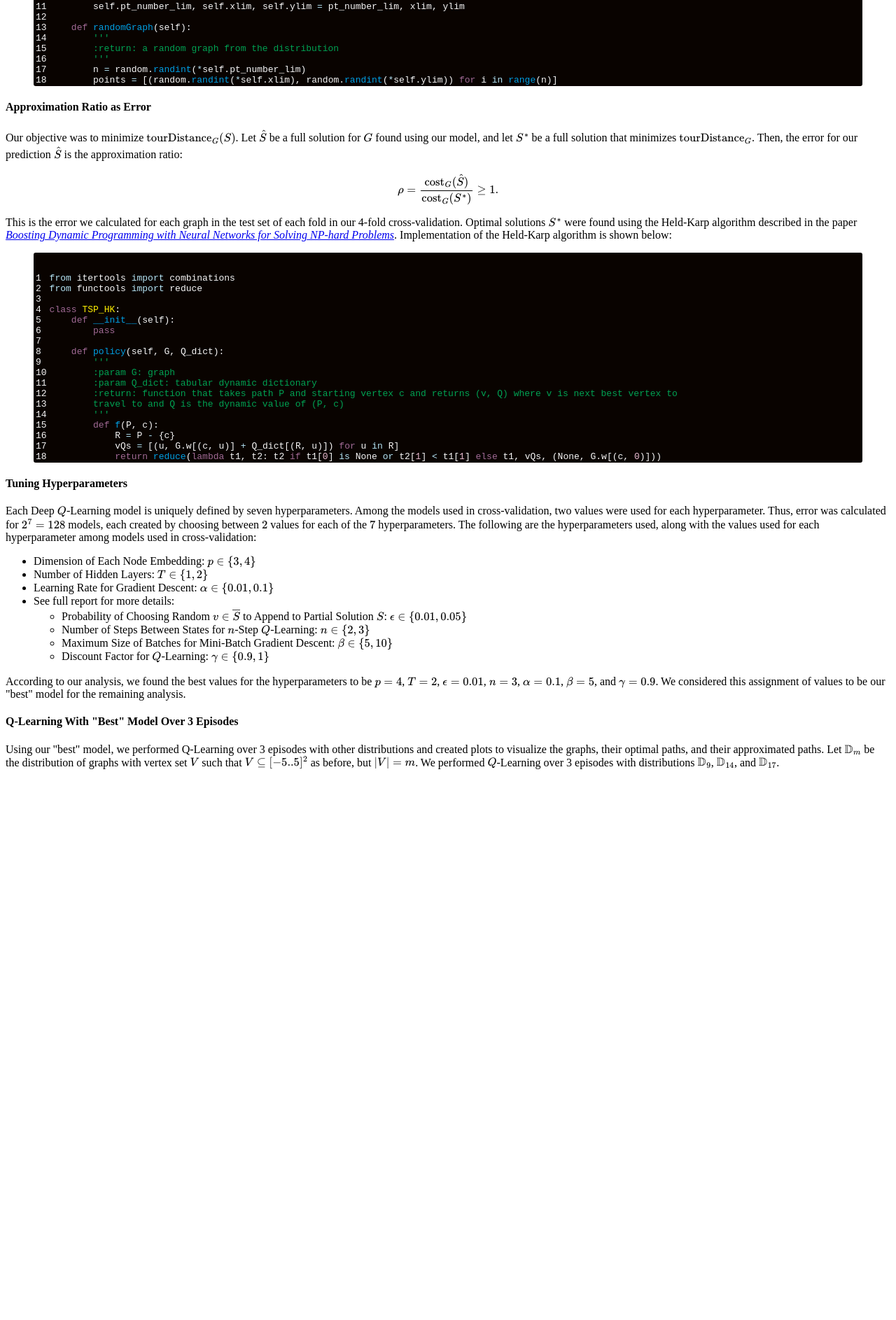
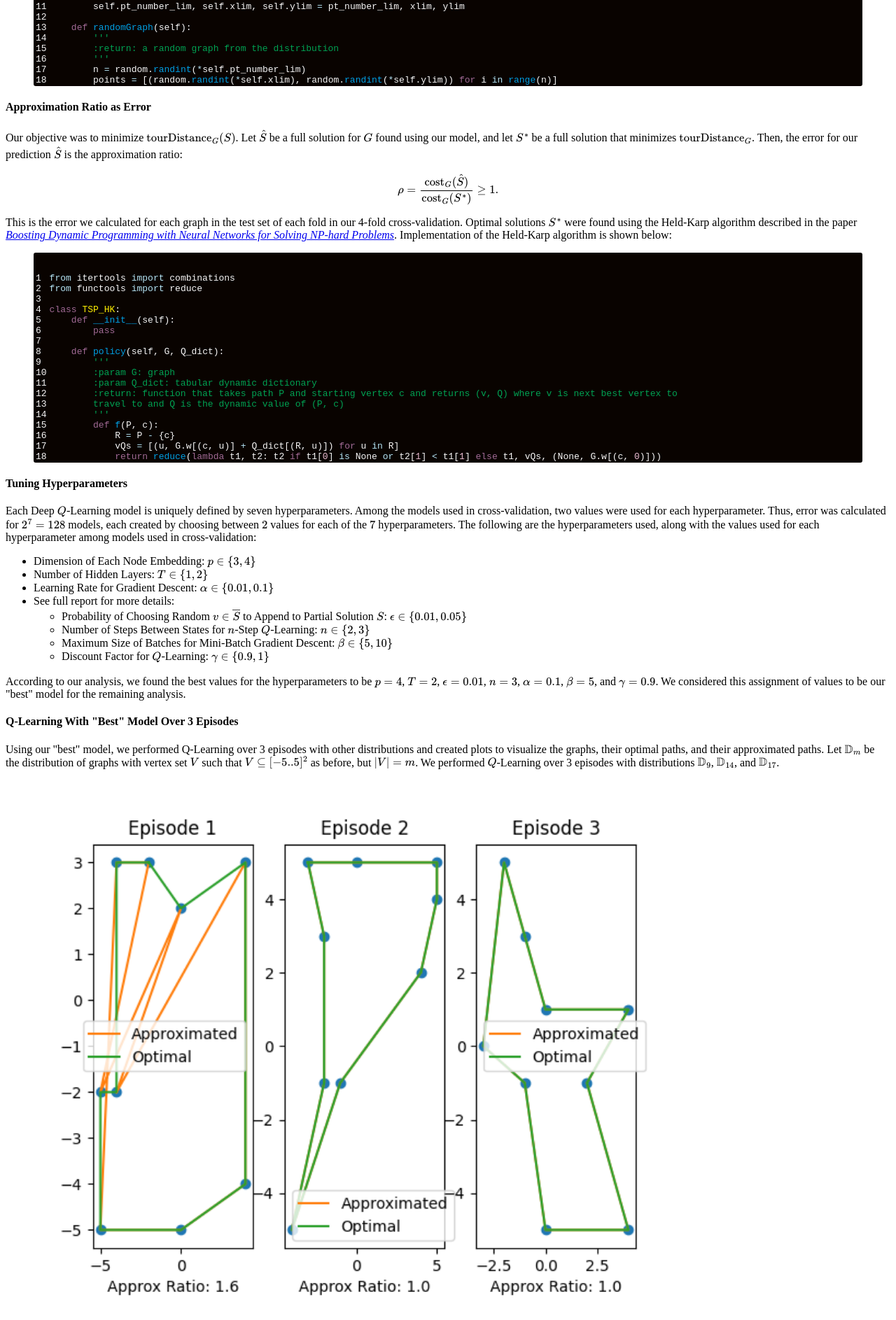
Before and after one commit to CategorIAN/categorian.github.io, a Jekyll site: the page built from projects/msu/m_508/q_learning_for_tsp.md, in a window 1280 px wide. Shown: the part 2498-4384 px from the top of the page at 70% size. Built offline with Jekyll 4.4.1, drawn with Linux system fonts in a browser that asks for light colours; formulas are drawn with MathJax 3; before the commit the page ends 3614 px from its top, so only the background shows below that.

Commit message:
Update q_learning_for_tsp.md

```diff
--- a/projects/msu/m_508/q_learning_for_tsp.md
+++ b/projects/msu/m_508/q_learning_for_tsp.md
@@ -345,3 +345,4 @@ According to our analysis, we found the best values for the hyperparameters to b
 <p>
 Using our "best" model, we performed Q-Learning over 3 episodes with other distributions and created plots to visualize the graphs, their optimal paths, and their approximated paths. Let \(\mathbb{D}_m\) be the distribution of graphs with vertex set \(V\) such that \(V \subseteq [-5..5]^2\) as before, but \(|V| = m\). We performed \(Q\)-Learning over 3 episodes with distributions \(\mathbb{D}_9\), \(\mathbb{D}_{14}\), and \(\mathbb{D}_{17}\).
 </p>
+<img src="/images/Graphs_0 (Learned Paths).png" width = "1000" alt="">
```
